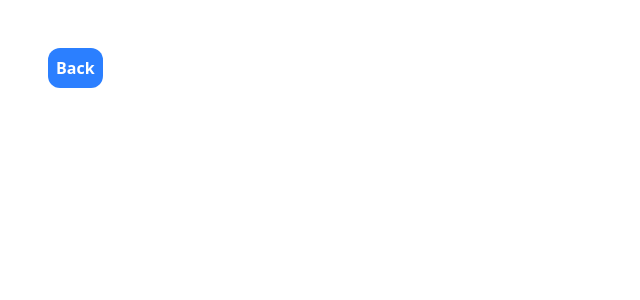
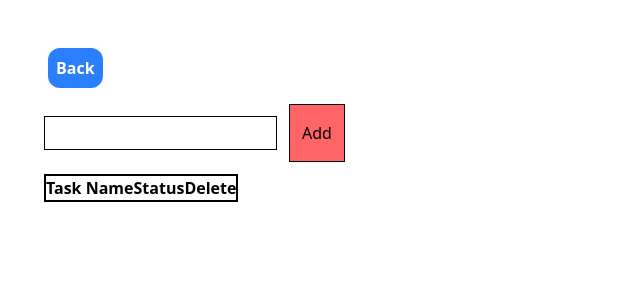
Before and after one commit to RAAKSH/star-wars, a React (Vite) app: page /practice in a window 1280 px wide. Shown: the top 300 px of the page, without its empty margins (0-640 px from the left). Built offline with nearby package versions, Linux system fonts and the light colour scheme.

Commit message:
Practise question

```diff
--- /dev/null
+++ b/src/Components/Practice/Task/index.tsx
@@ -0,0 +1,73 @@
+import React, { useState } from "react";
+
+export const Task = () => {
+  const [addTask, setAddTask] = useState({
+    id: null,
+    taskName: "",
+    status: "Start Task",
+  });
+  const [list, setList] = useState([]);
+
+  const handleOnChange = (e) => {
+    const data = e.target.value;
+
+    setAddTask((prevState) => ({
+      ...prevState,
+      id: list.length + 1,
+      taskName: data,
+    }));
+  };
+
+  const handleClick = () => {
+    setList((prevState)=>[...prevState,addTask]);
+  };
+
+  const handleDelete = (item) => {
+
+    const filteredArray= list?.filter((i)=>i?.id!==item?.id)
+    setList(filteredArray);
+  };
+
+  console.log("===", list);
+  const handleTimer=(item)=>{
+
+    setList((prevState)=>prevState.map((i)=>i?.id===item?.id? {...i,status: <><input type="checkbox" checked disabled={true}/>{"Completed"}</>}:i))
+
+  }
+
+  return (
+    <div>
+      <div className="flex">
+        <input
+          className="border-1 border-black m-3"
+          value={addTask.taskName}
+          name={"name"}
+          onChange={(e) => handleOnChange(e)}
+        />
+        <button className="border-1 px-3 py-4 bg-red-400" onClick={handleClick}>
+          Add{" "}
+        </button>
+      </div>
+
+      <table border={2} className="border-2 p-2 m-3">
+        <thead>
+        <th>Task Name</th>
+        <th>Status</th>
+        <th>Delete</th>
+       </thead>
+
+        <tbody>
+          {list && list?.map((item) => (
+            <tr>
+              <td>{item?.taskName}</td>
+              <td>{item?.status=="Start Task" ?<button onClick={()=>handleTimer(item)}className="border-1 px-2 py-3 m-3">{item?.status}</button>:item.status }</td>
+              <td>
+                <button onClick={() => handleDelete(item)} className="border-1 px-2 py-3 m-3"> Delete</button>
+              </td>
+            </tr>
+          ))}
+        </tbody>
+      </table>
+    </div>
+  );
+};
--- a/src/Components/Practice/index.tsx
+++ b/src/Components/Practice/index.tsx
@@ -1,4 +1,5 @@
 import { useNavigate } from "react-router-dom";
+import { Task } from "./Task";
 
 
 export const Practice = () => {
@@ -16,7 +17,7 @@ export const Practice = () => {
           Back
         </button>
       </div>
-
+    <Task />
     </div>
   );
 };
```
